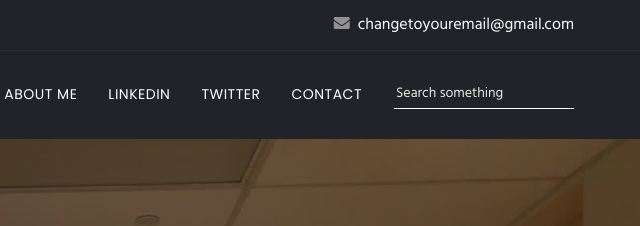
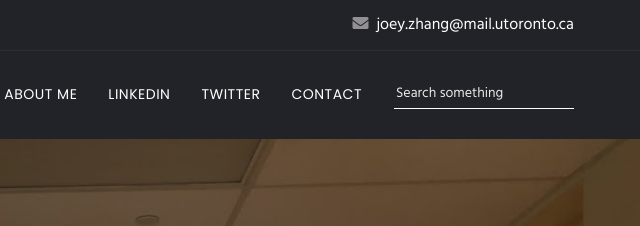
Before and after one commit to JQZ916/JZhang.MHI1001.website, a plain HTML site: page index.html in a window 1280 px wide. Shown: the top 226 px of the page, 621-1261 px from the left. Drawn offline with nearby package versions, Linux system fonts and the light colour scheme; some packages are replaced by stand-ins of ours; a web font is replaced by a local one.

Commit message:
Update index.html

```diff
--- a/index.html
+++ b/index.html
@@ -53,7 +53,7 @@
                 <div class="col-lg-10 col-md-8 text-center text-lg-right text-md-right">
                     <div class="header-top-info">
                         <a href="mailto:joey.zhang@mail.utoronto.ca"><i
-                                class="fa fa-envelope mr-2"></i><span>changetoyouremail@gmail.com</span></a>
+                                class="fa fa-envelope mr-2"></i><span>joey.zhang@mail.utoronto.ca</span></a>
                     </div>
                 </div>
             </div>
@@ -305,11 +305,11 @@ lastvisit.showmessage();
                         <div class="logo mb-4">
                             <h3>Joey <span>ZHANG</span></h3>
                         </div>
-                        <h6><a href="mailto:joey.zhang@mail.utoronto.ca">xxxxx@gmail.com</a></h6>
+                        <h6><a href="mailto:joey.zhang@mail.utoronto.ca">joey.zhang@mail.utoronto.ca</a></h6>
                     </div>
                 </div>
             </div>
-                    <div class="col-lg-4 col-md-12 col-sm-12 text-left text-lg-left">
+                    <div class="col-lg-8 col-md-12 col-sm-12 text-left text-lg-left">
                         <ul class="list-inline footer-socials">
                             <li class="list-inline-item"><a href="https://twitter.com/JQZ916"><i
                                     class="ti-twitter mr-2"></i>Twitter</a></li>
```
